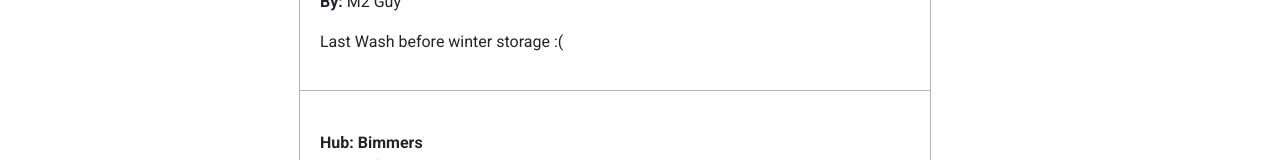
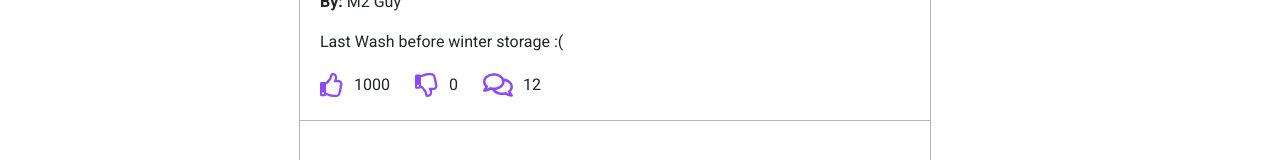
Before and after one commit to michelle-loi/HobbyHub, a React (Vite) app in the folder client/: page /hubs in a window 1280 px wide. Shown: the part 572-732 px from the top of the page. Built offline with nearby package versions, Linux system fonts and the light colour scheme.

Commit message:
feat: created like, dislike, and comment buttons in Post.jsx
Updated Post.jsx to create the like, dislike, and comment buttons for user interaction with posts.

BREAKING CHANGE: None

```diff
--- a/client/src/components/desktop/post/Post.jsx
+++ b/client/src/components/desktop/post/Post.jsx
@@ -2,6 +2,15 @@ import "./post.scss"
 import ImageModal from "./ImageModal.jsx";
 import React, {useState} from "react";
 import Carousel from 'react-bootstrap/Carousel';
+import { FaRegThumbsUp } from "react-icons/fa";
+import { FaThumbsUp } from "react-icons/fa";
+import { FaRegThumbsDown } from "react-icons/fa";
+import { FaThumbsDown } from "react-icons/fa";
+import { FaRegComments } from "react-icons/fa";
+import { FaComments } from "react-icons/fa6";
+
+
+
 
 const Post = ({ post }) => {
     // to control image pop up when clicked
@@ -11,7 +20,23 @@ const Post = ({ post }) => {
         setShowModal(!showModal);
     };
 
+    // temporary functions and variables to enable liking
+    const [liked, setLiked] = useState(false);
+    const toggleLiked = () => {
+        setLiked(!liked);
+    } ;
 
+    // temporary functions and variables to enable disliking
+    const [disliked, setDisliked] = useState(false);
+    const toggleDisliked = () => {
+        setDisliked(!disliked);
+    } ;
+
+    // temporary functions and variables to enable commenting
+    const [commented, setCommented] = useState(false);
+    const toggleComment = () => {
+        setCommented(!commented);
+    } ;
 
     return (
         <div className = "post">
@@ -56,7 +81,23 @@ const Post = ({ post }) => {
                     <p className = "postDescription"> {post.desc} </p>
                 </div>
 
-                <div className="post_info"></div>
+                <div className="post_info">
+                    <div className="post_liked">
+                        {liked ? <FaThumbsUp className="post_liked_thumbs_up" onClick={toggleLiked}/> : <FaRegThumbsUp className="post_thumbs_up" onClick={toggleLiked}/>}
+                        1000
+                    </div>
+
+                    <div className="post_dislike">
+                        {disliked ? <FaThumbsDown className="post_dislike_thumbs_down"  onClick={toggleDisliked}/> : <FaRegThumbsDown className="post_thumbs_down" onClick={toggleDisliked}/>}
+                        0
+                    </div>
+
+                    <div className="post_comment">
+                        {commented ? <FaComments className="post_commented" onClick={toggleComment}/> : <FaRegComments className="post_no_comment" onClick={toggleComment}/>}
+                        12
+                    </div>
+
+                </div>
                 {showModal && <ImageModal imageUrl={post.img} onClose={toggleModal} />}
             </div>
         </div>
@@ -64,4 +105,7 @@ const Post = ({ post }) => {
 };
 
 
+//ToDO:
+// map titles and hubs and descriptions and likes for posts
+
 export default Post
--- a/client/src/components/desktop/post/post.scss
+++ b/client/src/components/desktop/post/post.scss
@@ -27,5 +27,77 @@
       }
     }
 
+    .post_info{
+      // flex the 3 buttons inside of the post_info
+      display: flex;
+      align-items: center;
+      gap: 25px;
+
+
+      // for the like button
+      .post_liked{
+        // this is to flex and gap the thumbs up and number of likes
+        display: flex;
+        align-items: center;
+        gap: 10px;
+
+        // this is to style the thumbs up when filled in
+        .post_liked_thumbs_up{
+          font-size: 24px;
+          color: #8e47ff;
+        }
+
+        // this is to style the thumbs up when not filled in (the user didn't click it yet)
+        .post_thumbs_up{
+          font-size: 24px;
+          color: #8e47ff;
+        }
+      }
+
+
+      // for the dislike button
+      .post_dislike{
+        // this is to flex and gap the thumbs up and number of likes
+        display: flex;
+        align-items: center;
+        gap: 10px;
+
+        // this is to style the thumbs down when filled in
+        .post_dislike_thumbs_down{
+          font-size: 24px;
+          color: #8e47ff;
+        }
+
+        // this is to style the thumbs down when not filled in (the user didn't click it yet)
+        .post_thumbs_down{
+          font-size: 24px;
+          color: #8e47ff;
+        }
+      }
+
+
+      // for the comment button
+      .post_comment{
+        // this is to flex and gap the thumbs up and number of likes
+        display: flex;
+        align-items: center;
+        gap: 10px;
+
+        // this is to style the comment button when filled in
+        .post_commented{
+          font-size: 30px;
+          color: #8e47ff;
+        }
+
+        // this is to style the comment button when not filled in (the user didn't click it yet)
+        .post_no_comment{
+          font-size: 30px;
+          color: #8e47ff;
+        }
+      }
+
+
+    }
+
   }
 }
```
